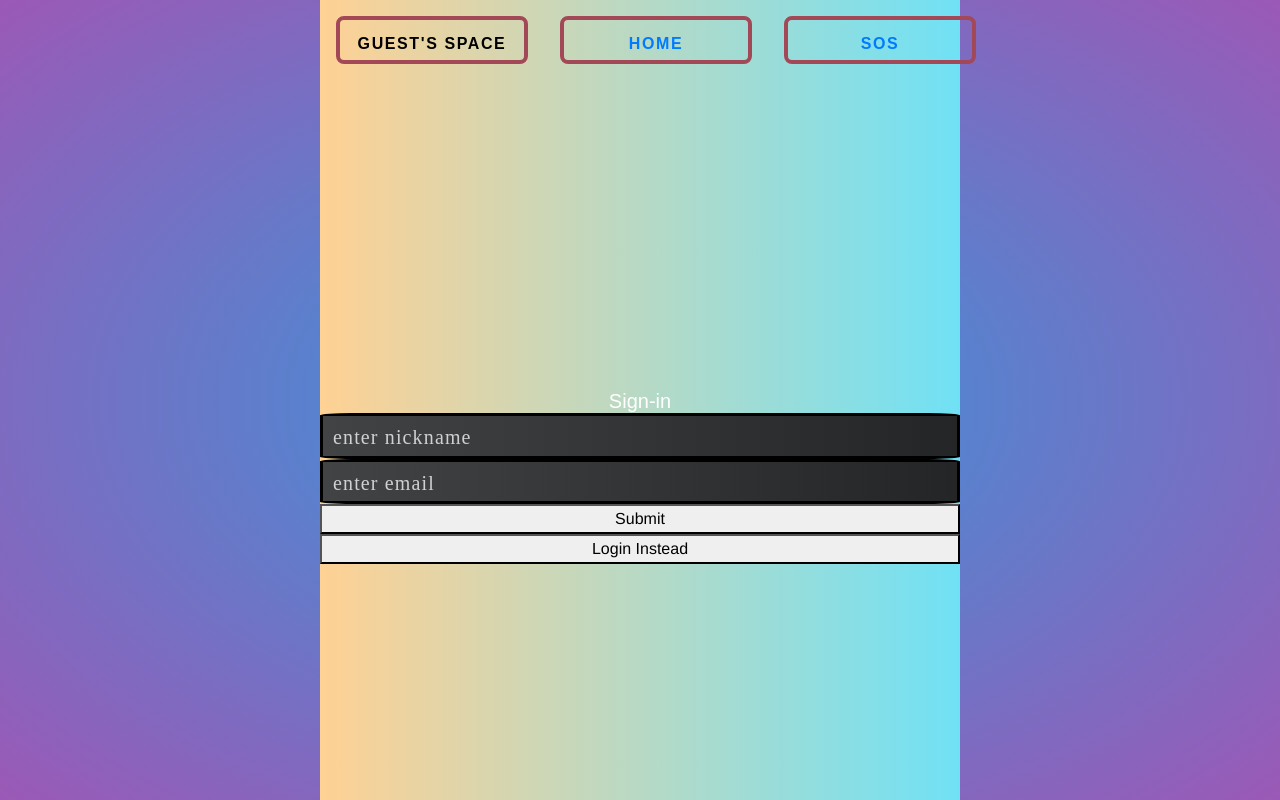
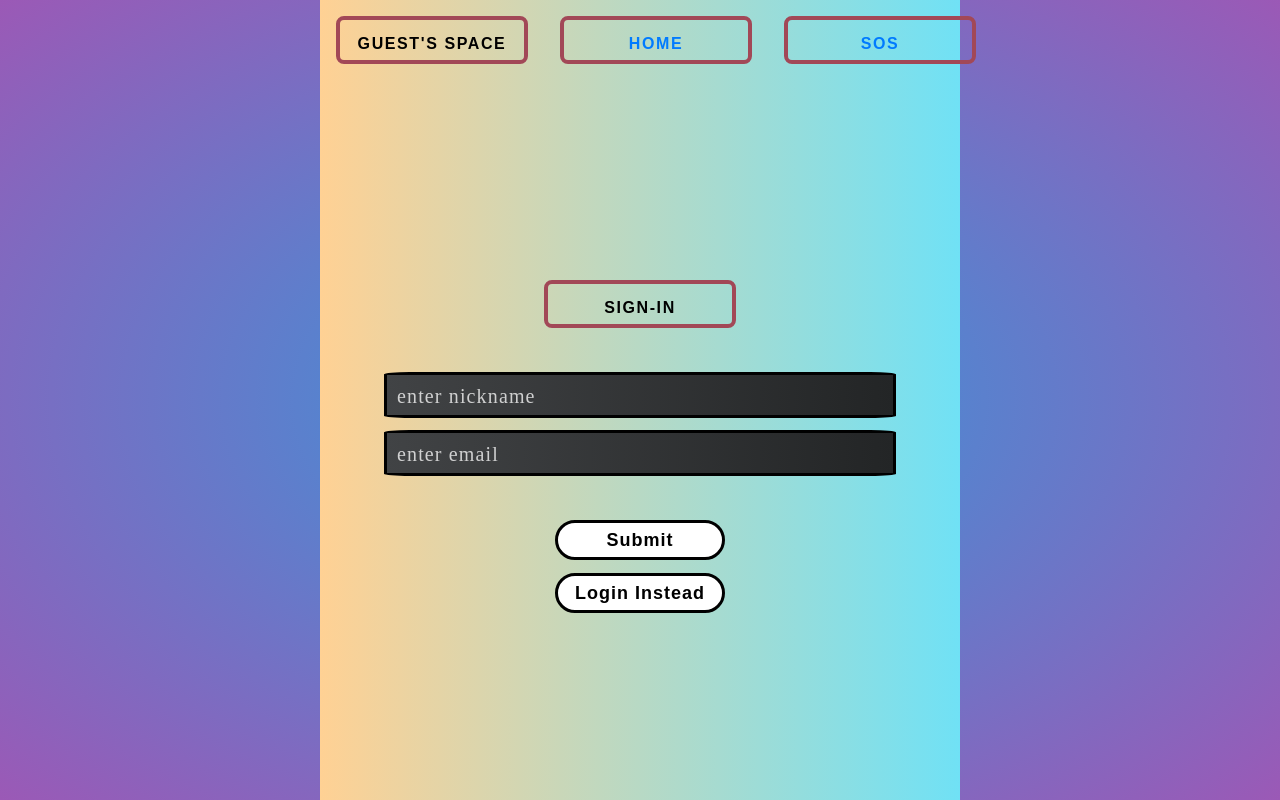
Before and after one commit to Tanuj1789/minorv2, a Vue app: page /Login in a window 1280 px wide. Built offline with nearby package versions, Linux system fonts and the light colour scheme; what vuefire would draw is missing.

Commit message:
updating login

```diff
--- a/src/components/Login.vue
+++ b/src/components/Login.vue
@@ -3,18 +3,28 @@
 
     <div v-if="show==true" class="flex-column" >
         <div >
-        <h3> Sign-in</h3>
+          <nav>
+            <ul>
+              <li>
+            Sign-in
+            <span></span><span></span><span></span><span></span>
+          </li>
+          </ul>
+          </nav>
+        <br>
         <form @submit.prevent="addEmail()"  class="flex-column">
         <input type="text" placeholder="enter nickname" v-model="name"/>
         <input type="email" placeholder="enter email" v-model="email"/>
         <!-- <input type="password" v-model="password"> -->
         <!-- <button @click="vfun" > Submit </button> -->
-        <button
+        <div style="margin-top:10%;margin-left:50%; ">
+        <button type="submit"
         >
         Submit </button>
+        </div>
         </form>
+        <button @click="toggle" style="margin-left:50%;margin-top:2%;"> Login Instead </button>
         </div>
-        <button @click="toggle"> Login Instead </button>
         <!-- <div v-for="pname in listofnames" v-bind:key="pname.email">
         {{ pname.name }}
         <div>
@@ -25,17 +35,28 @@
 
     <div v-else class="flex-column" >
         <div >
-        <h3> Log-in</h3>
+        <nav>
+            <ul>
+              <li>
+            Log-in
+            <span></span><span></span><span></span><span></span>
+          </li>
+          </ul>
+          </nav>
+          <br>
         <form @submit.prevent="checkEmail()"  class="flex-column">
         <input type="email" placeholder="enter email" v-model="email"/>
         <input type="password" placeholder="enter password" v-model="password">
         <!-- <button @click="vfun" > Submit </button> -->
+        <div style="margin-top:10%;margin-left:50%; ">
         <button
         >
         Submit </button>
+        <button @click="toggle" style="margin-top:2%;"> Signup Instead </button>
+        </div>
         </form>
         </div>
-        <button @click="toggle"> Signup Instead </button>
+
         <!-- <div v-for="pname in listofnames" v-bind:key="pname.email">
         {{ pname.name }}
         <div>
@@ -229,6 +250,7 @@ a {
 }
 .inputbox {
   margin-top: 2%;
+
 }
 h2 {
   color: white;
@@ -268,6 +290,9 @@ input {
   font-weight: 400;
   font-size: 25px;
   background: #232526; /* fallback for old browsers */
+  margin-left:10%;
+  margin-top:2%;
+  width:80%;
   background: -webkit-linear-gradient(
     to right,
     #414345,
@@ -331,6 +356,41 @@ input:hover {
   filter:drop-shadow(0px 3px 10px white)
 }
 button{
+  font-family: 'Ubuntu', sans-serif;
+  /* position: absolute; */
+    /* top: 50%; */
+  /* left: 50%; */
+  display:flex;
+     align-items: center;
+    justify-content: center;
+  flex-direction:column ;
+  transform: translate(-50%, -50%);
+  width: 170px;
+  height: 40px;
+  line-height: 1;
+  font-size: 18px;
+  font-weight: bold;
+  letter-spacing: 1px;
+  border: 3px solid black;
+  background: #fff;
+  color: black;
+  border-radius: 40px;
+  cursor: pointer;
+  overflow: hidden;
+  transition: all .35s;
 
 }
+
+button:hover{
+  background: #8C82FC;
+  background:grey;
+  color: #fff;
+}
+  /*
+  button span{
+    opacity: 1;
+    visibility: visible;
+    transition: all .35s;
+  } */
+
 </style>
```
